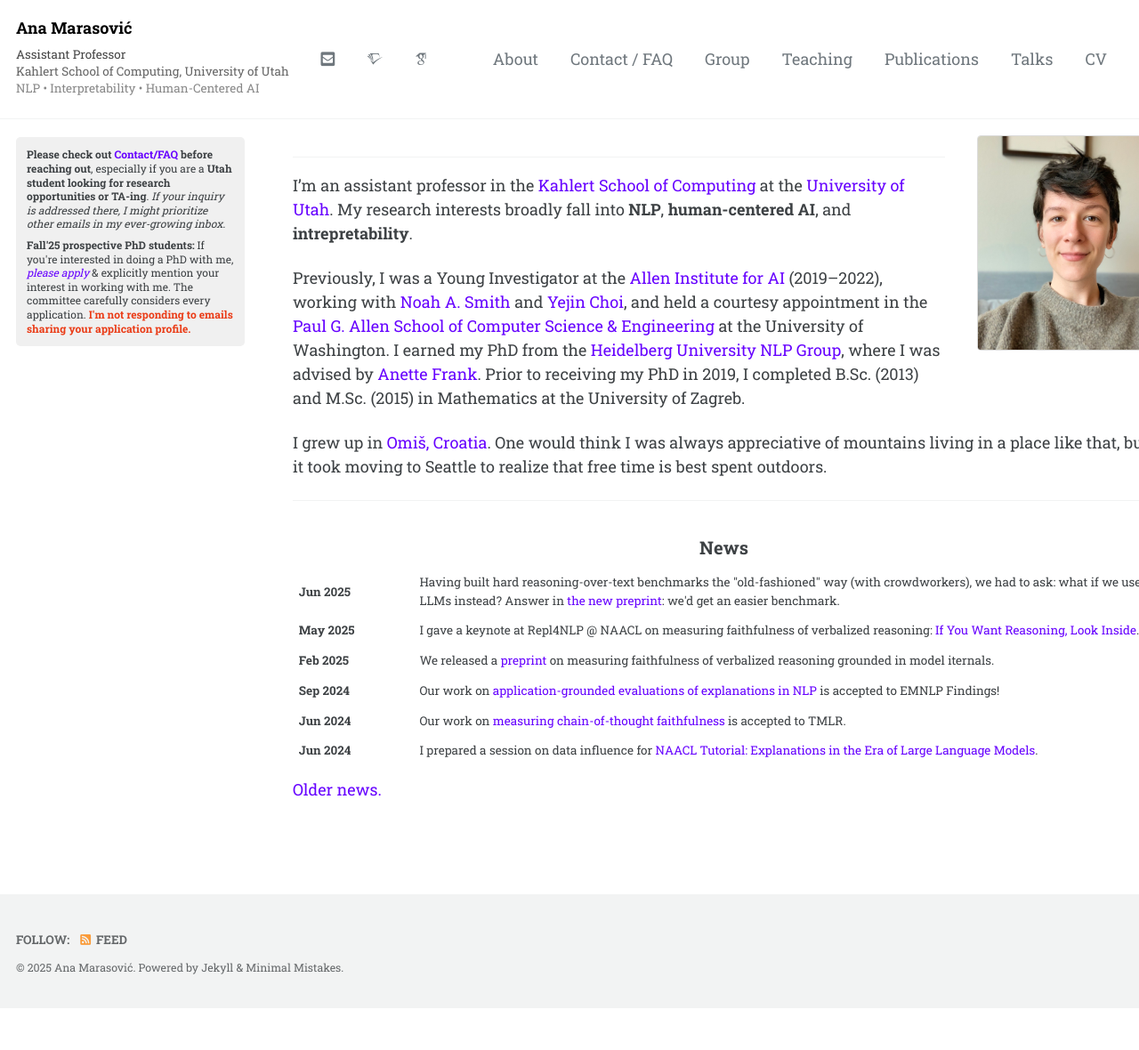
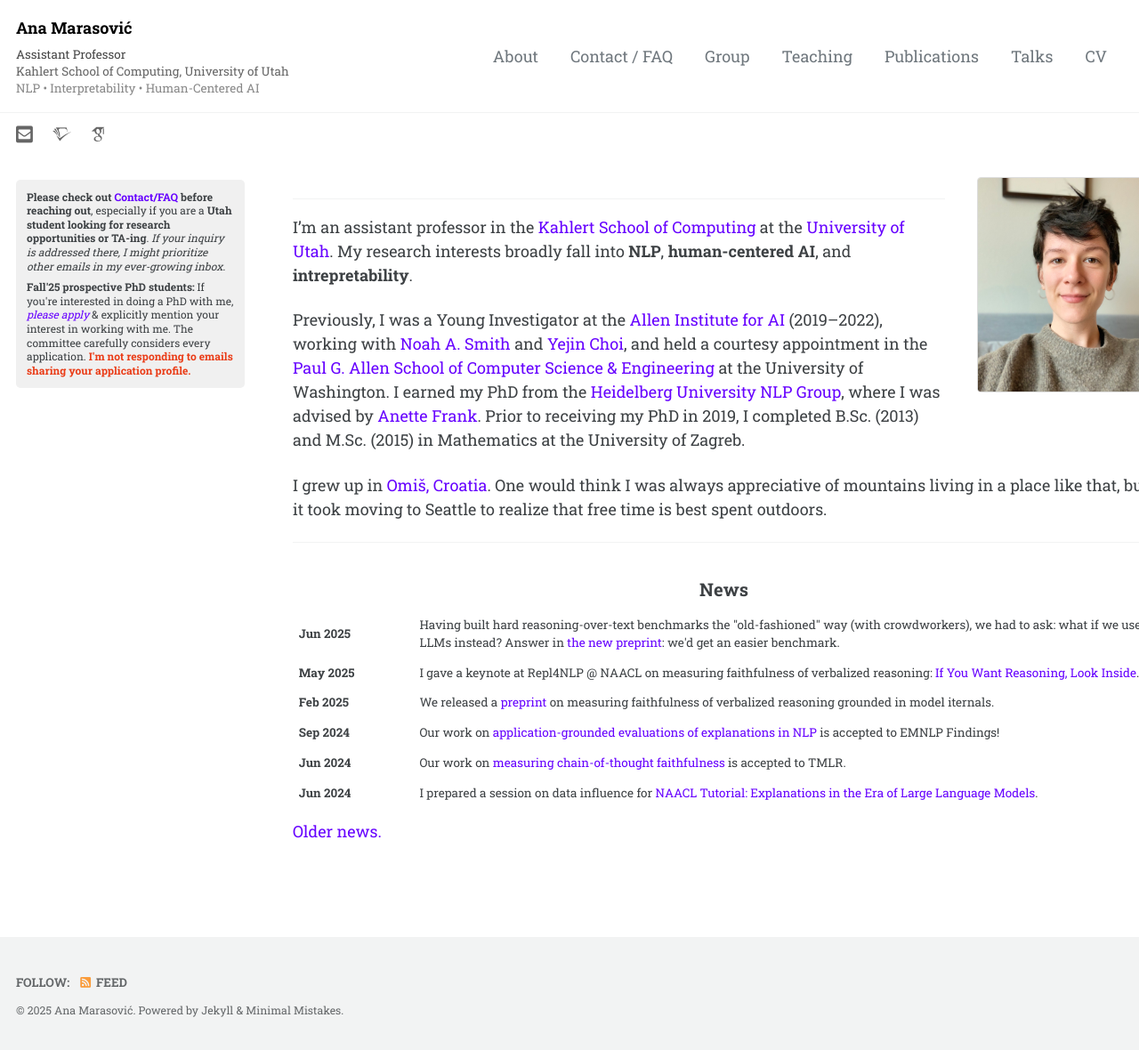
Before and after one commit to amarasovic/amarasovic.github.io, a Jekyll site: the page built from index.md, in a window 1280 px wide. Shown: the whole page at 89% size. Built offline with Jekyll 4.4.1, drawn with Linux system fonts in a browser that asks for light colours; cached includes are drawn as plain includes; some web fonts are replaced; a script that is not in the unit is left out; before the commit the page ends 1133 px from its top, so only the background shows below that.

Commit message:
Position contact icons below masthead with absolute positioning
Remove icons from subtitle and use absolute positioning to place them below the masthead, aligned with the left edge of the name/title block. This avoids flexbox conflicts.

🤖 Generated with [Claude Code](https://claude.ai/code)

Co-Authored-By: Claude <noreply@anthropic.com>

```diff
--- a/_config.yml
+++ b/_config.yml
@@ -18,7 +18,7 @@ minimal_mistakes_skin    : "default" # "air", "aqua", "contrast", "dark", "dirt"
 locale                   : "en-US"
 title                    : "Ana Marasović"
 title_separator          : "-"
-subtitle                 : "<span class='title-line'>Assistant Professor</span><br><span class='affiliation-line'>Kahlert School of Computing, University of Utah</span><br><span class='research-line'>NLP • Interpretability • Human-Centered AI</span><br><span class='contact-icons'><a href='mailto:ana.marasovic@utah.edu'><i class='fas fa-envelope-square'></i></a> <a href='https://www.semanticscholar.org/author/Ana-Marasovi%C4%87/3451494'><i class='ai ai-semantic-scholar'></i></a> <a href='https://scholar.google.com/citations?hl=en&user=3W6OnfAAAAAJ'><i class='ai ai-google-scholar'></i></a></span>" # site tagline that appears below site title in masthead
+subtitle                 : "<span class='title-line'>Assistant Professor</span><br><span class='affiliation-line'>Kahlert School of Computing, University of Utah</span><br><span class='research-line'>NLP • Interpretability • Human-Centered AI</span>" # site tagline that appears below site title in masthead
 name                     : "Ana Marasović"
 description              :
 url                      : https://amarasovic.github.io # the base hostname & protocol for your site e.g. "https://mmistakes.github.io"
--- a/_includes/masthead-custom.html
+++ b/_includes/masthead-custom.html
@@ -1,4 +1,4 @@
-<div class="contact-icons-masthead">
+<div class="contact-icons-below">
   <a href="mailto:ana.marasovic@utah.edu"><i class="fas fa-envelope-square"></i></a>
   <a href="https://www.semanticscholar.org/author/Ana-Marasovi%C4%87/3451494"><i class="ai ai-semantic-scholar"></i></a>
   <a href="https://scholar.google.com/citations?hl=en&user=3W6OnfAAAAAJ"><i class="ai ai-google-scholar"></i></a>
--- a/_includes/masthead.html
+++ b/_includes/masthead.html
@@ -34,4 +34,5 @@
       </nav>
     </div>
   </div>
+  {% include masthead-custom.html %}
 </div>
--- a/assets/css/main.scss
+++ b/assets/css/main.scss
@@ -47,20 +47,28 @@ a {
   color: #888 !important;
 }
 
-.contact-icons {
-  margin-top: 0.5em !important;
-  display: block !important;
+.contact-icons-below {
+  position: absolute;
+  left: 1em;
+  top: 100%;
+  margin-top: 0.5em;
+  z-index: 30;
 }
 
-.contact-icons a {
+.contact-icons-below a {
   color: #666 !important;
   margin-right: 0.8em !important;
   font-size: 1.2em !important;
   text-decoration: none !important;
 }
 
-.contact-icons a:hover {
+.contact-icons-below a:hover {
   color: #000 !important;
+}
+
+.masthead {
+  position: relative;
+  margin-bottom: 3em;
 }
 
 
```
